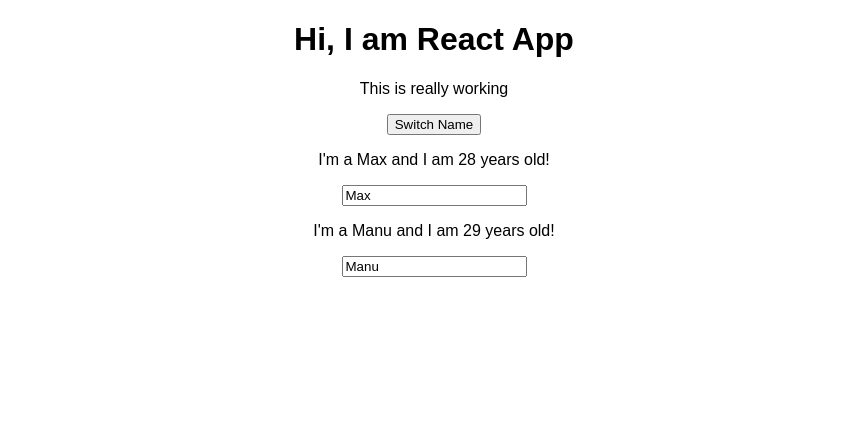
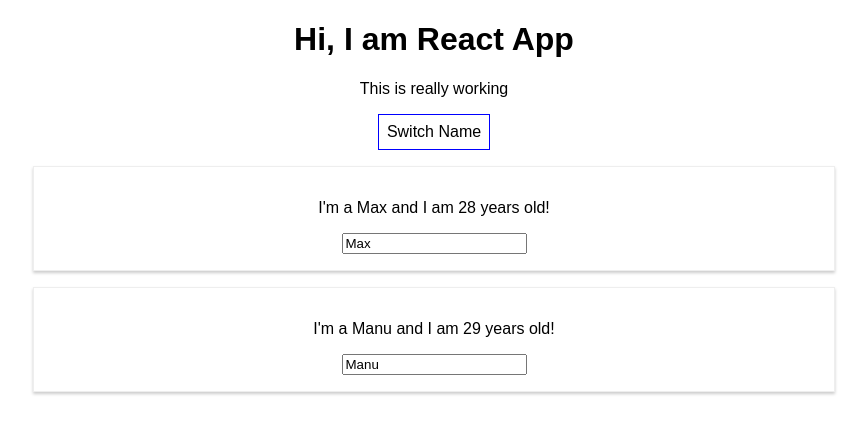
Before and after one commit to derek-zhan/React, a React (Create React App) app: page / in a window 1280 px wide. Shown: the top 434 px of the page, without its empty margins (206-1073 px from the left). Built offline with nearby package versions, Linux system fonts and the light colour scheme.

Commit message:
Two ways adding style
Inline(for scoping) and separate styling sheet

```diff
--- a/src/App.js
+++ b/src/App.js
@@ -29,11 +29,21 @@
   }
 
   render() {
+    const style = {
+      backgroundColor: 'white',
+      font: 'inherit',
+      border: '1px solid blue',
+      padding: '8px',
+      cursor: 'pointer'
+    };
+
     return (
       <div className="App">
         <h1> Hi, I am React App</h1>
         <p>This is really working</p>
-        <button onClick={() => this.switchNameHandler('Derek')}>Switch Name</button>
+        <button
+          style={style}
+          onClick={() => this.switchNameHandler('Derek')}>Switch Name</button>
         <Person
           name={this.state.persons[0].name}
           age={this.state.persons[0].age}
--- /dev/null
+++ b/src/Person/Person.css
@@ -0,0 +1,8 @@
+.Person{
+    width: 60%;
+    margin: 16px auto;
+    border: 1px solid #eee;
+    box-shadow: 0 2px 3px #ccc;
+    padding: 16px;
+    text-align: center;
+}
--- a/src/Person/Person.js
+++ b/src/Person/Person.js
@@ -1,8 +1,9 @@
 import React from 'react';
+import './Person.css';
 
 const person = (props) => {
     return(
-        <div>
+        <div className="Person">
             <p onClick={props.click}>I'm a {props.name} and I am {props.age} years old!</p>
             <p>{props.children}</p>
             <input type="text" onChange={props.change} value={props.name} />
```
